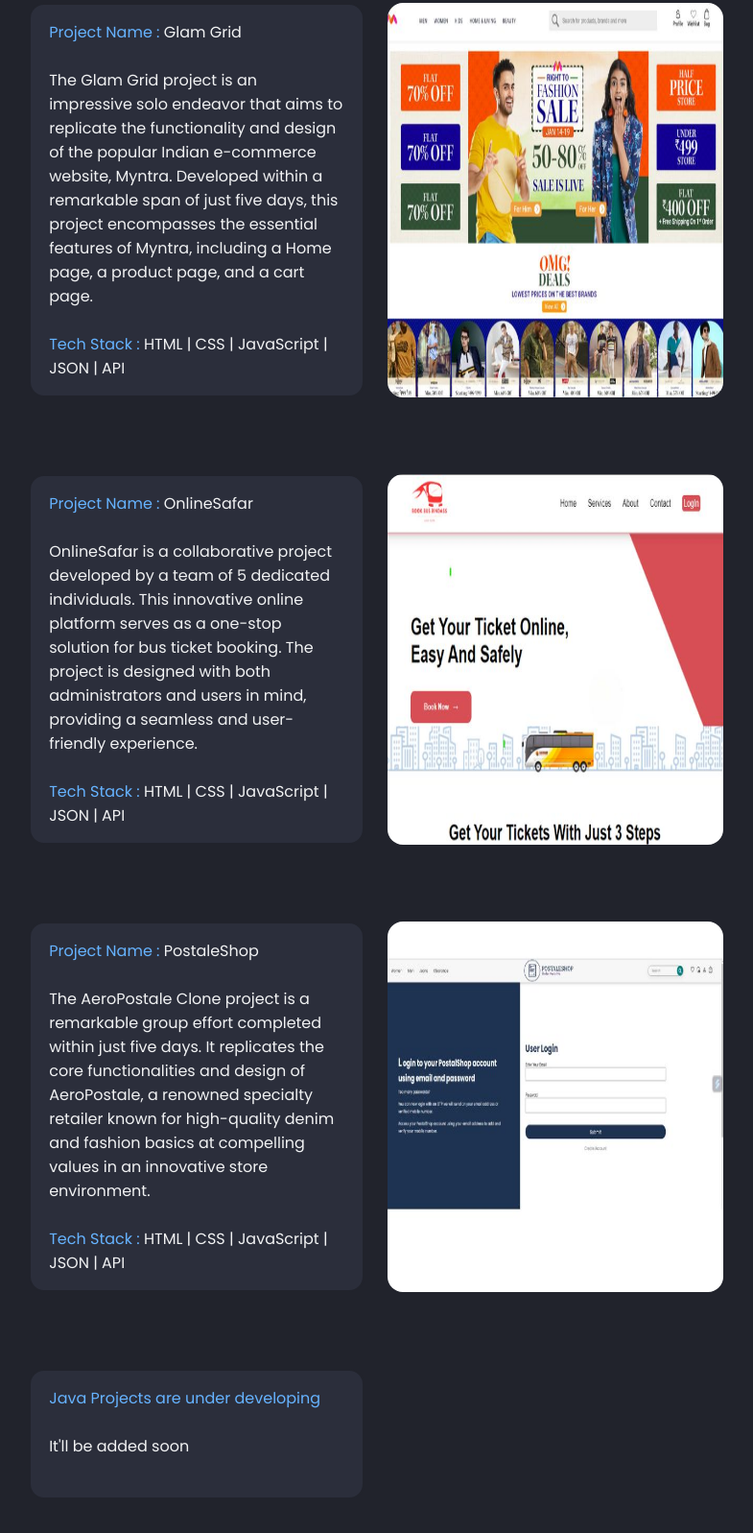
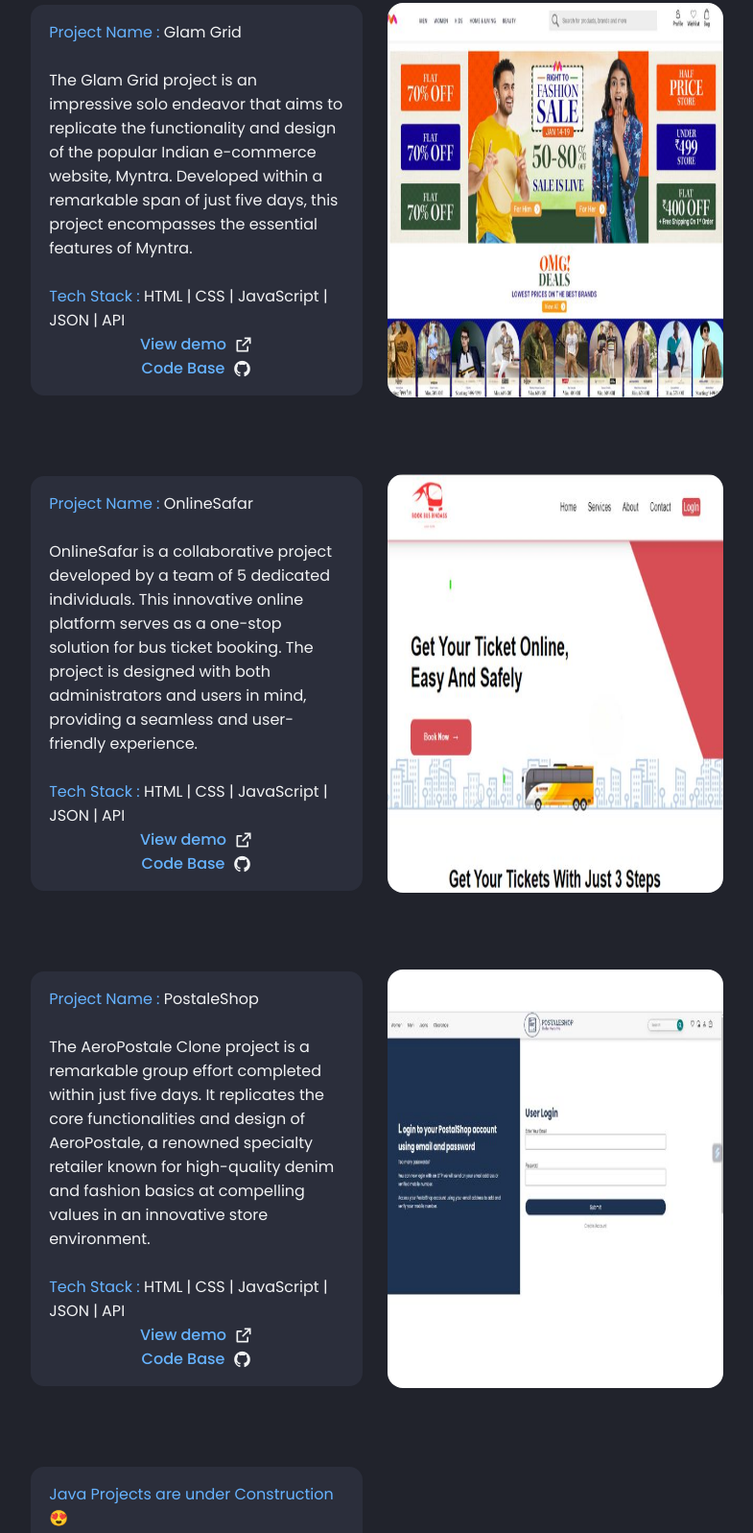
Before and after one commit to Fiza32/Fiza32.github.io, a plain HTML site: page index.html in a window 1280 px wide. Shown: the part 3205-4802 px from the top of the page at 96% size, without its empty margins (248-1033 px from the left). Drawn offline with nearby package versions, Linux system fonts and the light colour scheme.

Commit message:
portfolio updated

```diff
--- a/assets/css/styles.css
+++ b/assets/css/styles.css
@@ -565,6 +565,8 @@ svg {
   align-items: center;
   column-gap: .5rem;
   font-weight: var(--font-medium);
+  text-decoration: none;
+  justify-content: center;
 }
 
 .projects__button i{
--- a/index.html
+++ b/index.html
@@ -308,9 +308,17 @@
                   <!-- Fix here:     Description of the project -->
                   <p class="services__description">
                      <span>Project Name :</span> Glam Grid <br><br>
-                     The Glam Grid project is an impressive solo endeavor that aims to replicate the functionality and design of the popular Indian e-commerce website, Myntra. Developed within a remarkable span of just five days, this project encompasses the essential features of Myntra, including a Home page, a product page, and a cart page.
+                     The Glam Grid project is an impressive solo endeavor that aims to replicate the functionality and design of the popular Indian e-commerce website, Myntra. Developed within a remarkable span of just five days, this project encompasses the essential features of Myntra.
                      <br><br>
                      <span>Tech Stack : </span> HTML | CSS | JavaScript | JSON | API
+                     <br>
+
+                     <a href="https://rainbow-basbousa-84da9c.netlify.app/" target="_blank" class="projects__button projects_hover_text">
+                        <span>View demo</span> <i class="ri-external-link-line"></i>
+                     </a>
+                     <a href="https://github.com/Fiza32/Myntra_clone" class="projects__button projects_hover_text">
+                        <span>Code Base</span><i class="ri-github-fill"></i>
+                     </a>
                   </p>
 
 
@@ -340,6 +348,14 @@
                   OnlineSafar is a collaborative project developed by a team of 5 dedicated individuals. This innovative online platform serves as a one-stop solution for bus ticket booking. The project is designed with both administrators and users in mind, providing a seamless and user-friendly experience.
                   <br><br>
                   <span>Tech Stack :</span> HTML | CSS | JavaScript | JSON | API
+
+                  <a href="https://melodious-cassata-4c43f9.netlify.app/" target="_blank" class="projects__button projects_hover_text">
+                     <span>View demo</span> <i class="ri-external-link-line"></i>
+                  </a>
+
+                  <a href="https://github.com/Fiza32/OnlineSafar" class="projects__button projects_hover_text">
+                     <span>Code Base</span><i class="ri-github-fill"></i>
+                  </a>
                </p>
 
 
@@ -367,6 +383,14 @@
                   The AeroPostale Clone project is a remarkable group effort completed within just five days. It replicates the core functionalities and design of AeroPostale, a renowned specialty retailer known for high-quality denim and fashion basics at compelling values in an innovative store environment.
                   <br><br>
                   <span>Tech Stack :</span> HTML | CSS | JavaScript | JSON | API
+
+                  <a href="https://joyful-figolla-79165e.netlify.app/" target="_blank" class="projects__button projects_hover_text">
+                     <span>View demo</span> <i class="ri-external-link-line"></i>
+                  </a>
+
+                  <a href="https://github.com/Fiza32/somber-sugar-2510" class="projects__button projects_hover_text">
+                     <span>Code Base</span><i class="ri-github-fill"></i>
+                  </a>
                </p>
 
 
@@ -389,8 +413,7 @@
 
 
                <p class="services__description">
-                  <span>Java Projects are under developing</span> <br><br> It'll be added soon<br><br>
-
+                  <span>Java Projects are under Construction 😍</span> <br><br> It'll be added soon<br><br>
                </p>
 
             </div>
```
